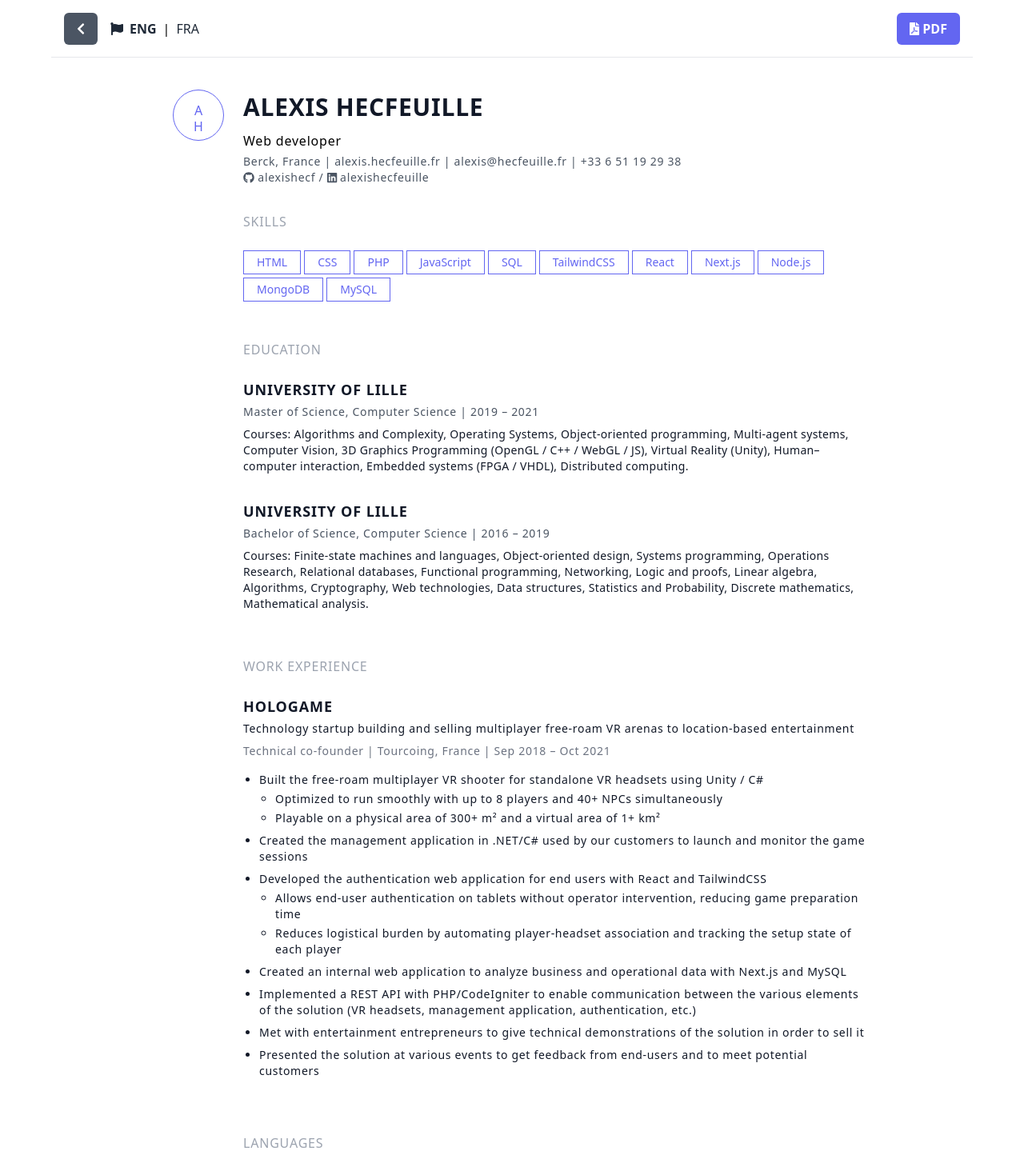
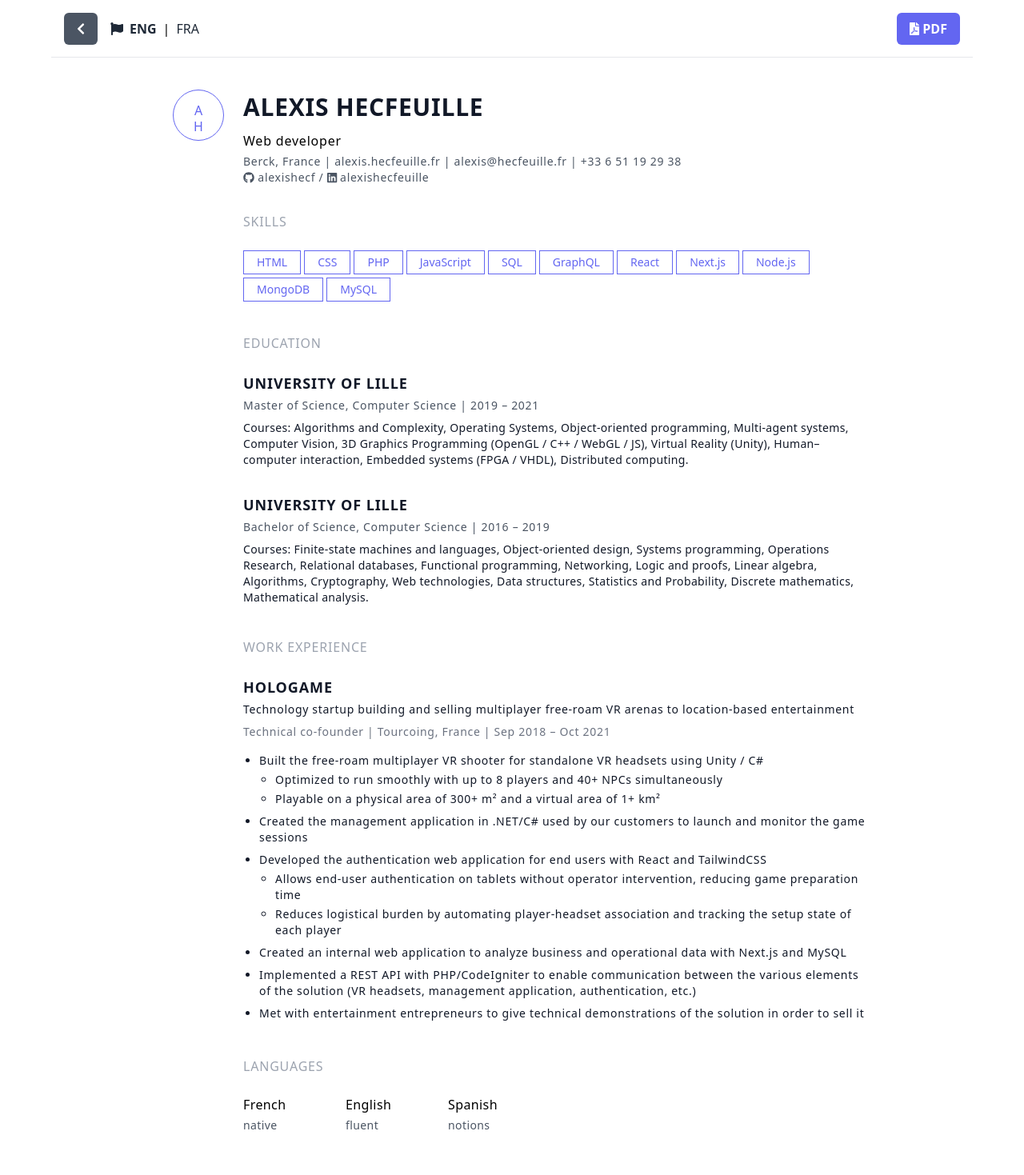
Before and after one commit to alexishecf/personal-website, a Next.js app: page /resume in a window 1280 px wide. Shown: the top 1469 px of the page at 80% size. Built offline with nearby package versions, Linux system fonts and the light colour scheme.

Commit message:
slight changes

```diff
--- a/src/pages/resume.tsx
+++ b/src/pages/resume.tsx
@@ -133,7 +133,7 @@ export default function Resume() {
                     "PHP",
                     "JavaScript",
                     "SQL",
-                    "TailwindCSS",
+                    "GraphQL",
                     "React",
                     "Next.js",
                     "Node.js",
@@ -153,7 +153,7 @@ export default function Resume() {
             </div>
           </div>
           <div>
-            <div className="ml-8 lg:ml-28 mt-12 print:ml-10">
+            <div className="ml-8 lg:ml-28 mt-10 print:ml-10">
               <h1 className="text-md uppercase text-gray-400 tracking-wider  my-6">
                 <FormattedMessage id="resume_educationLabel" />
               </h1>
@@ -198,7 +198,7 @@ export default function Resume() {
           </div>
 
           <div>
-            <div className="ml-8 lg:ml-28 mt-14 print:ml-10">
+            <div className="ml-8 lg:ml-28 mt-10 print:ml-10">
               <h1 className="text-md uppercase text-gray-400 tracking-wider my-6 ">
                 <FormattedMessage id="resume_workExperienceLabel" />
               </h1>
@@ -253,9 +253,6 @@ export default function Resume() {
                     <li className="py-1">
                       <FormattedMessage id="resume_workExperience1UnorderedListEl6" />
                     </li>
-                    <li className="py-1">
-                      <FormattedMessage id="resume_workExperience1UnorderedListEl7" />
-                    </li>
                   </ul>
                 </div>
               </div>
@@ -263,7 +260,7 @@ export default function Resume() {
           </div>
 
           <div>
-            <div className="ml-8 lg:ml-28 mt-16 pb-28 print:pb-0 print:ml-10">
+            <div className="ml-8 lg:ml-28 mt-10 pb-28 print:pb-0 print:ml-10">
               <h1 className="text-md uppercase text-gray-400 tracking-wider mt-4 mb-6">
                 <FormattedMessage id="resume_languagesLabel" />
               </h1>
```
